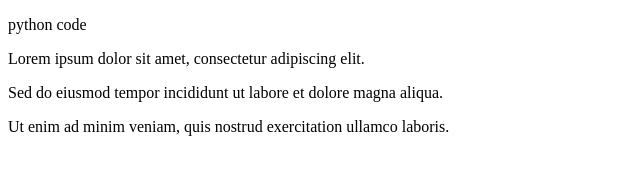
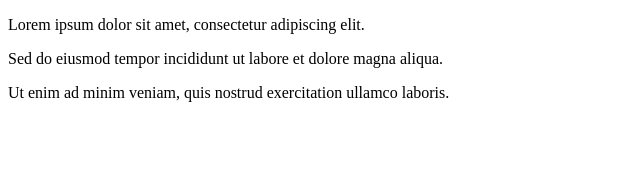
Before and after one commit to Virang007/branchTest, a plain HTML site: page index.html in a window 1280 px wide. Shown: the whole page, without its empty margins (0-640 px from the left). Drawn offline with Linux system fonts and the light colour scheme.

Commit message:
remove python

```diff
--- a/index.html
+++ b/index.html
@@ -8,7 +8,6 @@
 </head>
 
 <body>
-    <p>python code </p>
     <p>Lorem ipsum dolor sit amet, consectetur adipiscing elit.</p>
     <p>Sed do eiusmod tempor incididunt ut labore et dolore magna aliqua.</p>
     <p>Ut enim ad minim veniam, quis nostrud exercitation ullamco laboris.</p>
```
